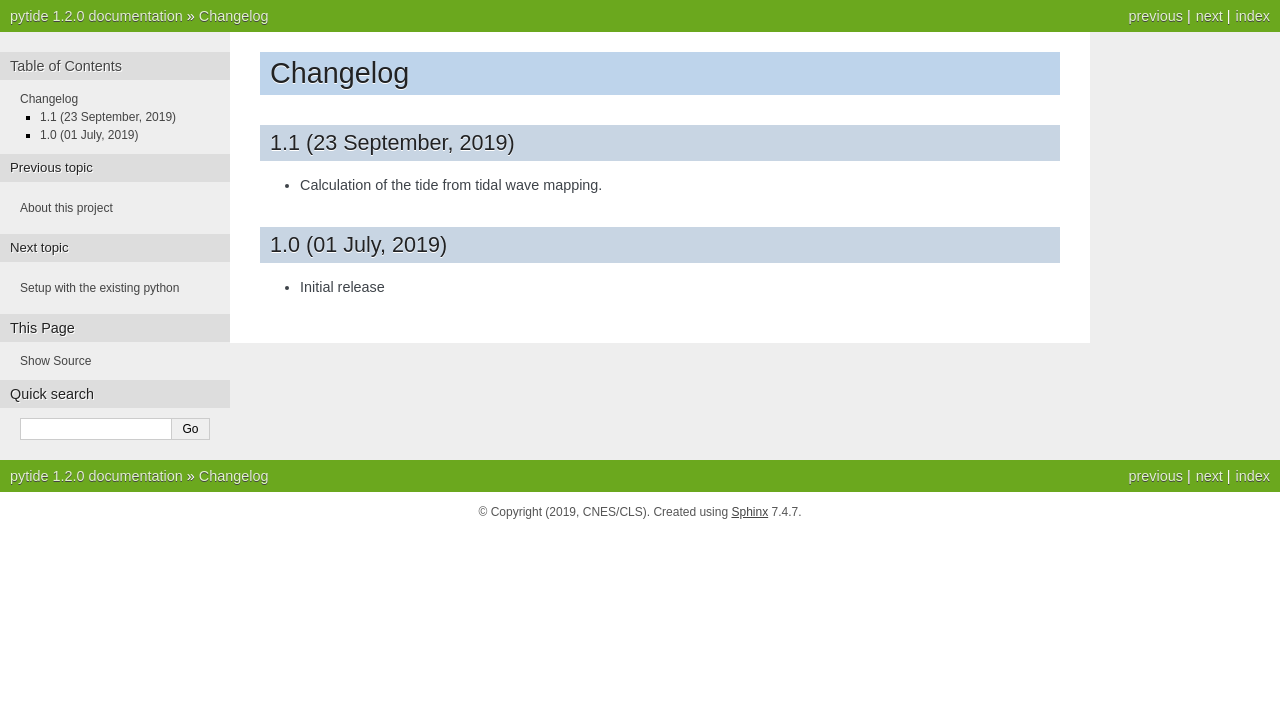
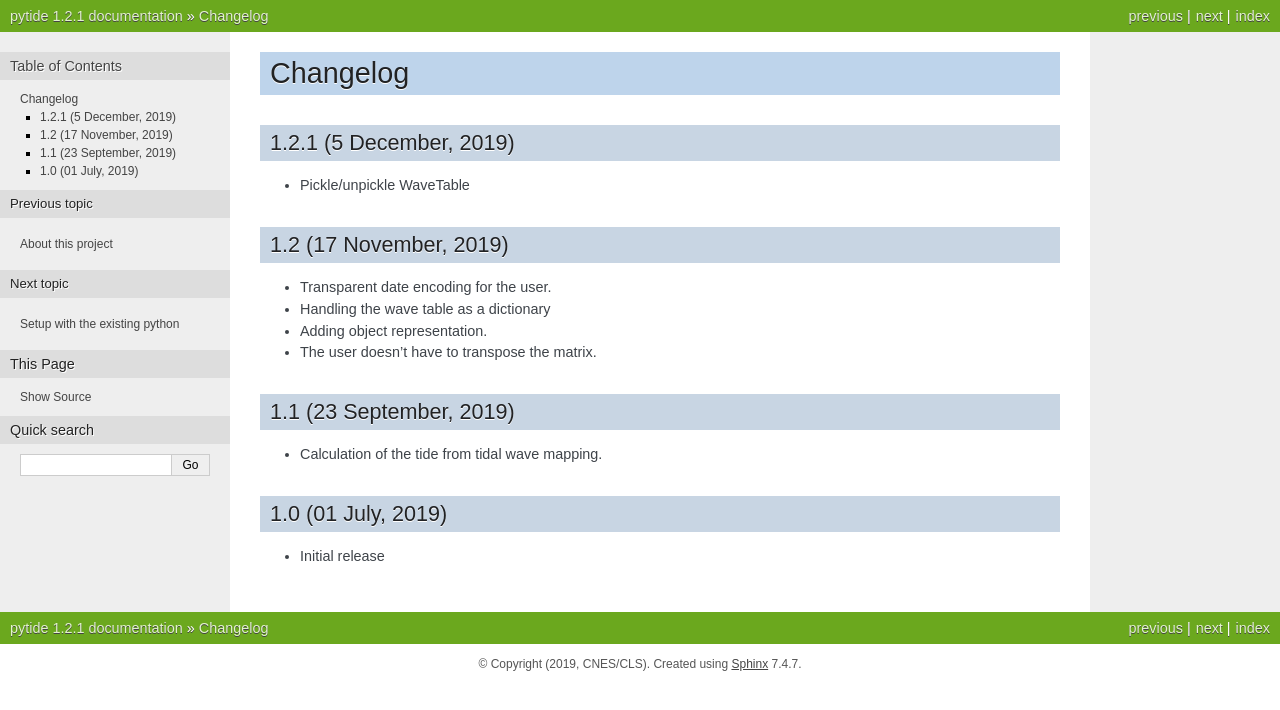
Before and after one commit to CNES/pangeo-pytide, a Sphinx documentation site: the page built from docs/source/changelog.rst, in a window 1280 px wide. Shown: the top 710 px of the page. Built offline with Sphinx 7.4.7, drawn with Linux system fonts in a browser that asks for light colours.

Commit message:
Preparation of the 1.2.1

```diff
--- a/docs/source/changelog.rst
+++ b/docs/source/changelog.rst
@@ -1,5 +1,16 @@
 Changelog
 #########
+
+1.2.1 (5 December, 2019)
+------------------------
+* Pickle/unpickle WaveTable
+
+1.2 (17 November, 2019)
+------------------------
+* Transparent date encoding for the user.
+* Handling the wave table as a dictionary
+* Adding object representation.
+* The user doesn't have to transpose the matrix.
 
 1.1 (23 September, 2019)
 ------------------------
--- a/docs/source/conf.py
+++ b/docs/source/conf.py
@@ -14,7 +14,7 @@ copyright = '(2019, CNES/CLS)'
 author = 'CNES/CLS'
 
 # The full version, including alpha/beta/rc tags
-release = '1.2.0'
+release = '1.2.1'
 
 # -- General configuration ---------------------------------------------------
 
```
Also changed, not shown: 1 other file.
